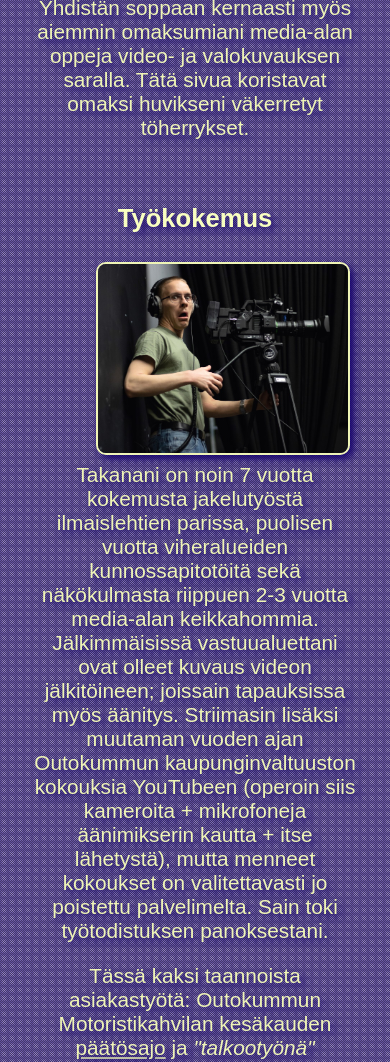
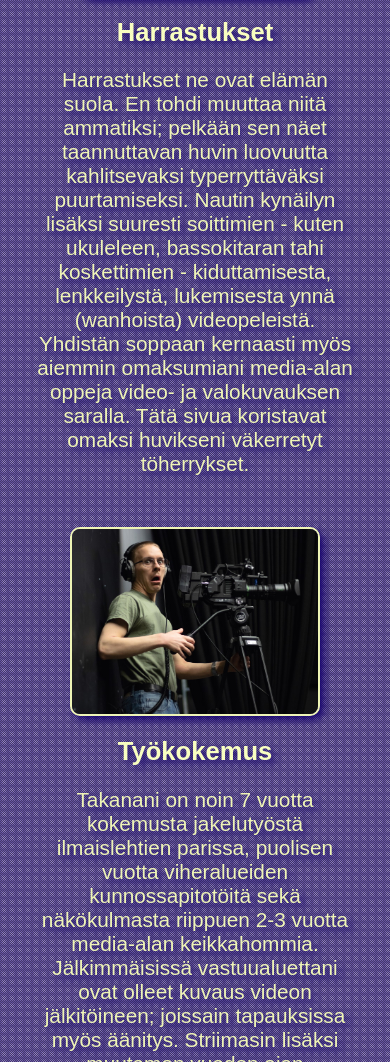
Before and after one commit to nukkapompula/omat-responsiiviset-sivut, a plain HTML site: page index.html in a window 390 px wide. Shown: the part 1934-2996 px from the top of the page. Drawn offline with Linux system fonts and the light colour scheme.

Commit message:
kuvat responsiivisiksi

```diff
--- a/index.html
+++ b/index.html
@@ -59,8 +59,8 @@
 		</section>
 
 		<section>
+			<img src="kamera.jpg" alt="Artsi & kamera" class="kuva4">
 			<h2 id="O4">Työkokemus</h2>
-				<img src="kamera.jpg" alt="Artsi & kamera" class="kuva4">
 			<p>
 				Takanani on noin 7 vuotta kokemusta jakelutyöstä ilmaislehtien parissa, puolisen
 				vuotta viheralueiden kunnossapitotöitä sekä näkökulmasta riippuen 2-3 vuotta
--- a/stails.css
+++ b/stails.css
@@ -1,3 +1,7 @@
+* {
+	box-sizing: border-box;
+}
+
 body {
 	background-image: url('tausta.png');
 	padding: 0px;
@@ -101,14 +105,15 @@ img {
 }
 
 /* Asettelu pienemmillä näytöillä */
-@media only screen and (max-width: 800px) {
+@media only screen and (max-width: 600px) {
 	nav a {
 		font-size: 80%;
 	}
 
-	.kuva1 {
-		width: 1.1em;
-		height: 1.1em;
-		float: left;
+	.kuva1, .kuva2, .kuva3, .kuva4 {
+		display: block;
+		margin-left: auto;
+		margin-right: auto;
+		float: none;
 	}
 }
```
Lines whose indentation alone changed are shown as unchanged.
